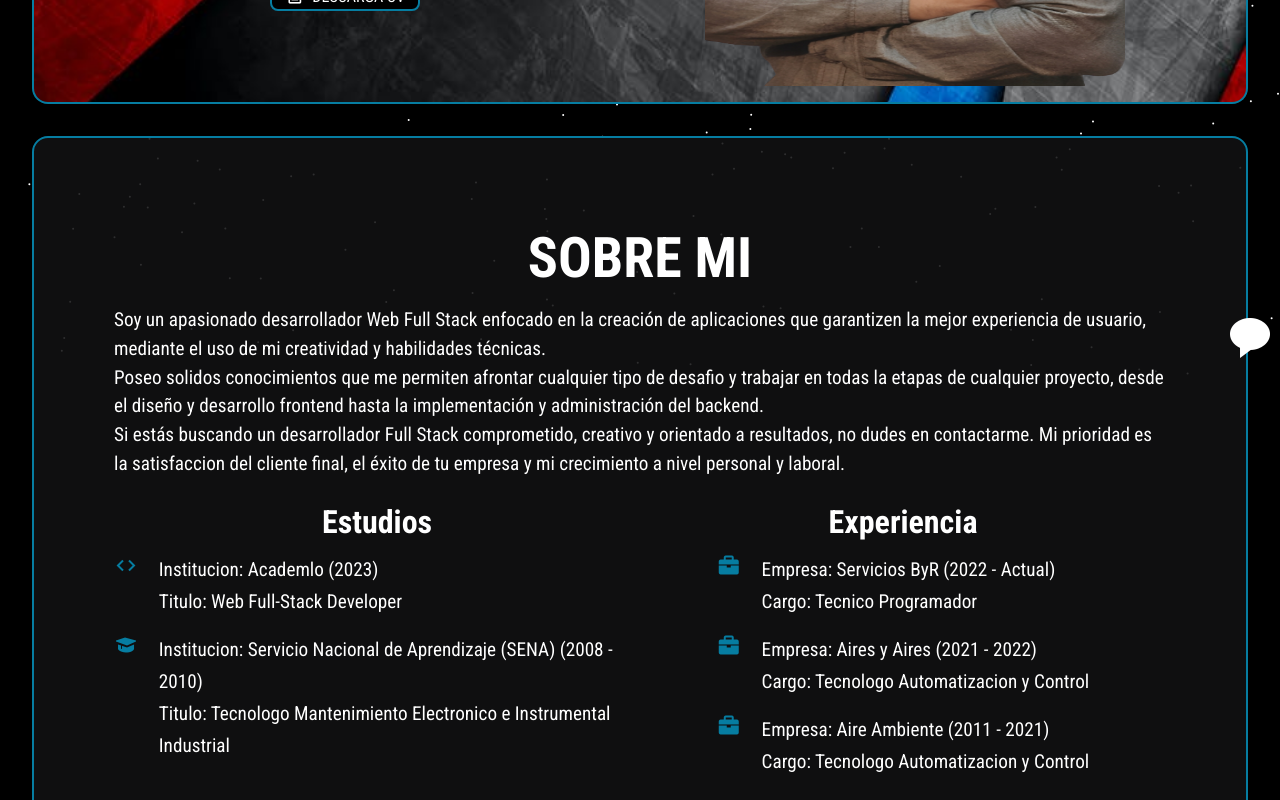
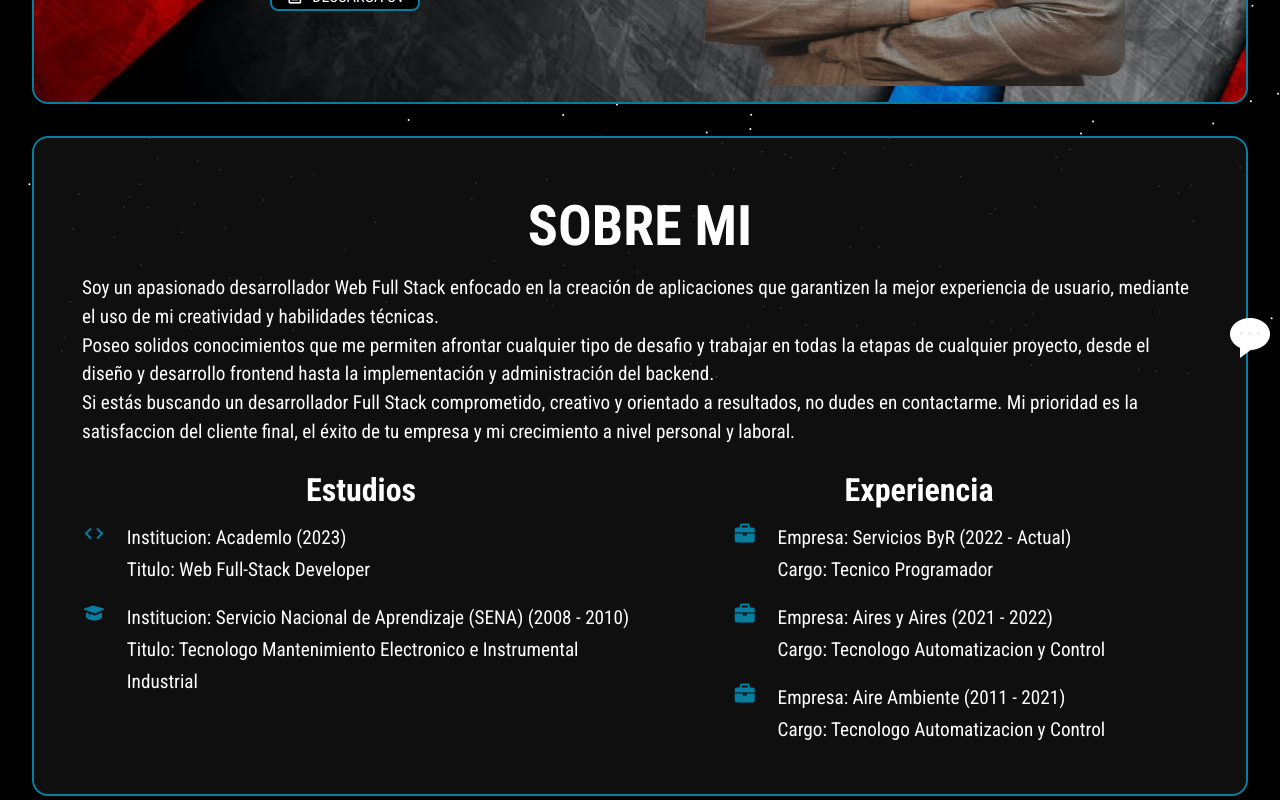
Before and after one commit to SantiagoLE/Portfolio, a React (Vite) app: page / in a window 1280 px wide. Shown: the part 420-1220 px from the top of the page. Built offline with nearby package versions, Linux system fonts and the light colour scheme.

Commit message:
se hacen pruebas con navbar por scroll y con click, es necesario hacer pading a elementos

```diff
--- a/src/App.jsx
+++ b/src/App.jsx
@@ -51,7 +51,6 @@ function App() {
     <div className={`App ${!darkMode && "ligth"}`}>
 
 
-
       <Header
         setDarkMode={setDarkMode}
         darkMode={darkMode}
@@ -99,7 +98,6 @@ function App() {
         options={particlesConfigWithColor}
       />
 
-
     </div>
   )
 
--- a/src/components/Header.jsx
+++ b/src/components/Header.jsx
@@ -16,9 +16,17 @@ useEffect(() => {
             }
         }
 
+        const handleScroll = () => {
+
+        }
+
         document.addEventListener('click', handleClickOutsideMenu);
+        document.addEventListener('scroll', handleScroll);
+
+
         return () => {
             document.removeEventListener('click', handleClickOutsideMenu);
+            document.removeEventListener('scroll', handleScroll);
         }
     }, [document, barIsActive]);
 
@@ -27,7 +35,7 @@ useEffect(() => {
     console.log(activeLink)
 
 const handleClickLink = (link) => {
-setActiveLink(link)
+// setActiveLink(link)
 }
 
 
--- a/src/components/style/aboutMe.css
+++ b/src/components/style/aboutMe.css
@@ -1,6 +1,6 @@
 .aboutMe {
     background-color: var(--back_ground-aboutMe);
-    padding: 5rem;
+    padding: 3rem;
     margin: 2rem 0;
     color: var(--white);
     border-radius: var(--border_radius-components);
```
